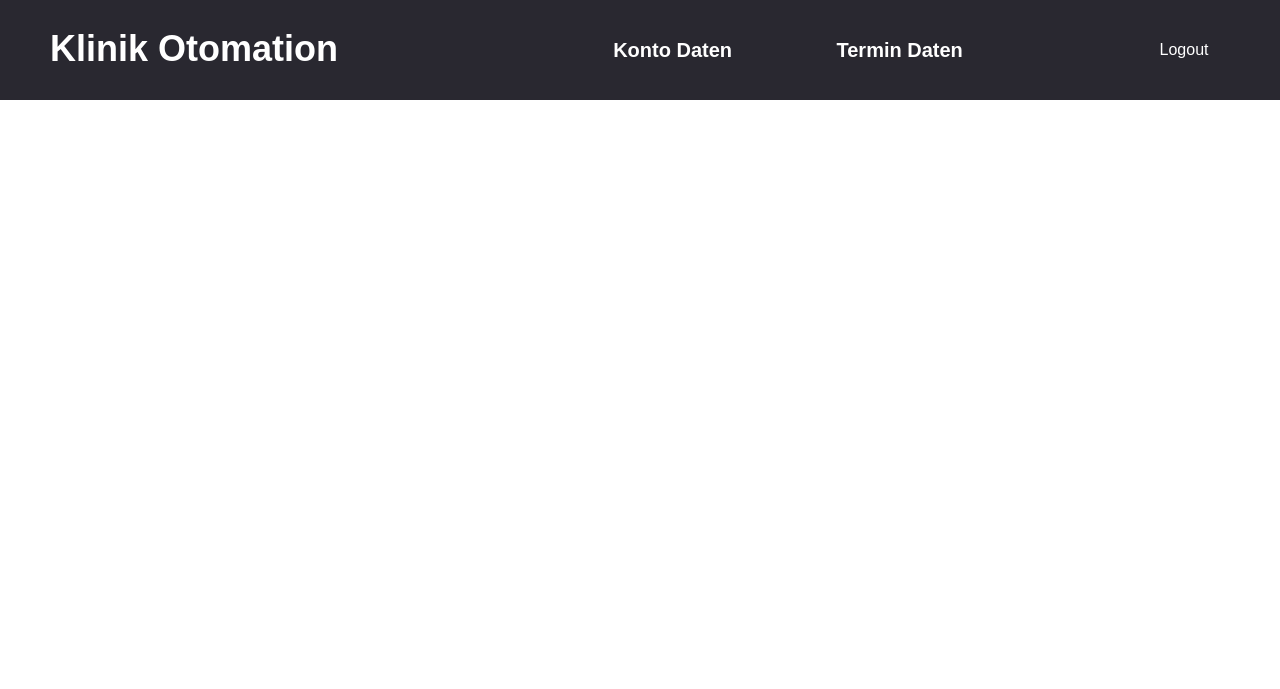
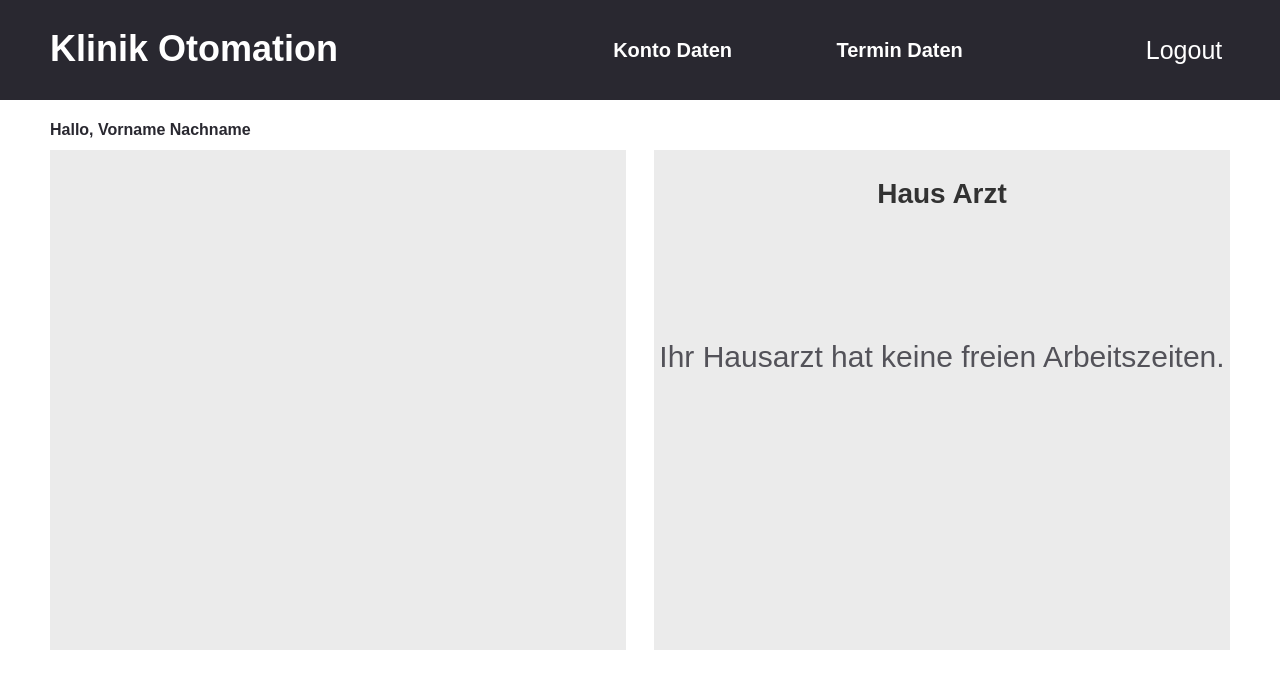
Before and after one commit to Afkre/PHPHospital, a PHP site: page /homepage.php in a window 1280 px wide. Shown: the top 689 px of the page. Run offline with PHP 8.4, Linux system fonts and the light colour scheme.

Commit message:
2023.04.10-4

```diff
--- a/Desing/homepage.php
+++ b/Desing/homepage.php
@@ -1 +1,25 @@
 <?php include 'header.php'; ?>
+
+<!DOCTYPE html>
+<html lang="en">
+<head>
+    <meta charset="UTF-8">
+    <meta http-equiv="X-UA-Compatible" content="IE=edge">
+    <meta name="viewport" content="width=device-width, initial-scale=1.0">
+    <link rel="stylesheet" href="style.css">
+    <title>Klinik Otomation</title>
+</head>
+<body>
+    <div class="vor_nach_name">
+        <h4>Hallo, Vorname Nachname</h4>
+    </div>
+    <div class="mitte_div" id="termin_div">
+
+    </div>
+    <div class="mitte_div" id="hausarzt_div">
+        <h3>Haus Arzt</h3>
+        <p>Ihr Hausarzt hat keine freien Arbeitszeiten.</p>
+    </div>
+
+</body>
+</html>
--- a/Desing/style.css
+++ b/Desing/style.css
@@ -130,10 +130,55 @@ a {
     color: white;
     text-align: center;
     line-height: 100px;
-    font-size: 25;
+    font-size: 25px;
     cursor: pointer;
     top: 0;
 }
 .logout:hover{
     background: red;
 }
+
+.vor_nach_name{
+    position: relative;
+    width: 300px;
+    height: 20px;
+    left: 50px;
+}
+
+.vor_nach_name h4{
+    position: relative;
+    float: left;
+    color: #292830;
+}
+
+.mitte_div{
+    position: absolute;
+    width: 45%;
+    height: 500px;
+    background: #e7e7e7;
+    top:150px;
+    opacity: 0.8;
+}
+
+#termin_div{
+    left: 50px;
+
+}
+
+#hausarzt_div{
+    right: 50px;
+
+}
+#hausarzt_div p{
+    position: relative;
+    color: #292830;
+    font-size: 30px;
+    text-align: center;
+    top: 100px;
+}
+
+#hausarzt_div h3{
+    text-align: center;
+    font-size: 28px;
+
+}
```
